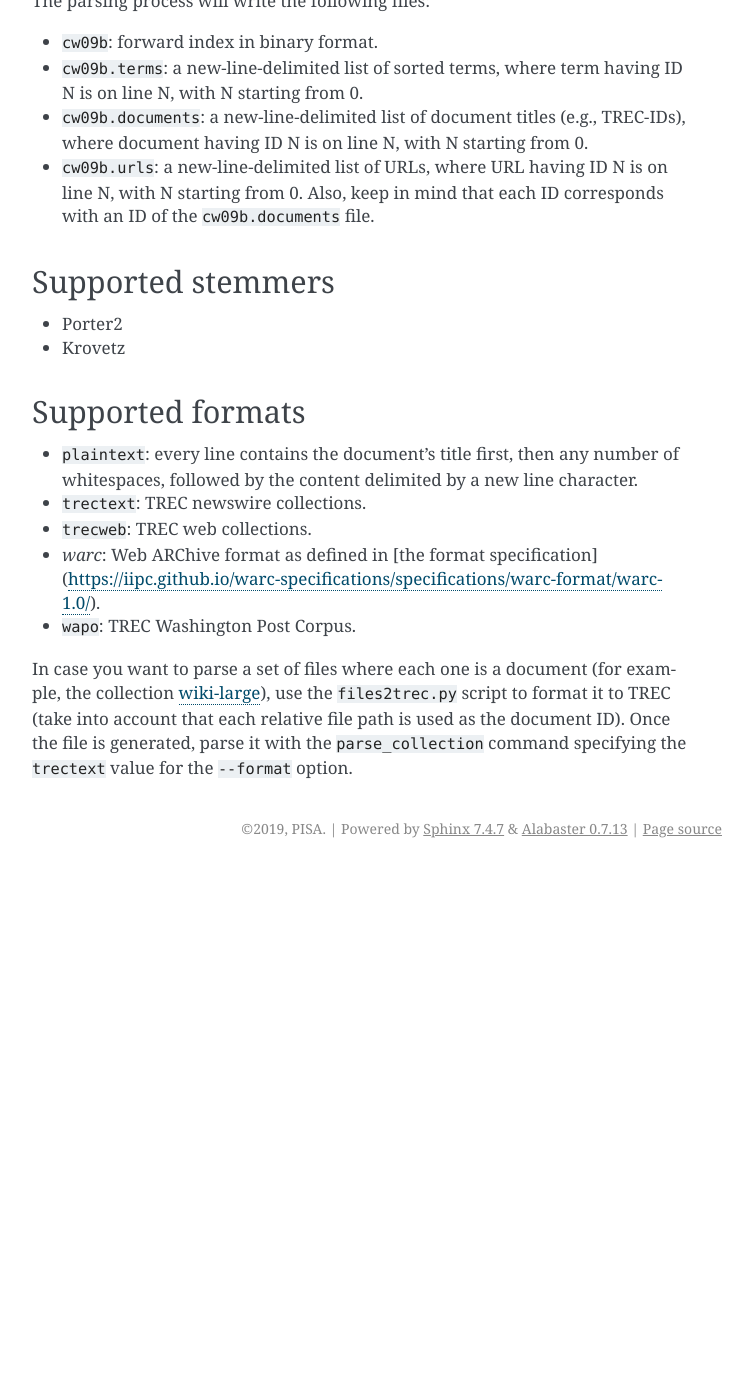
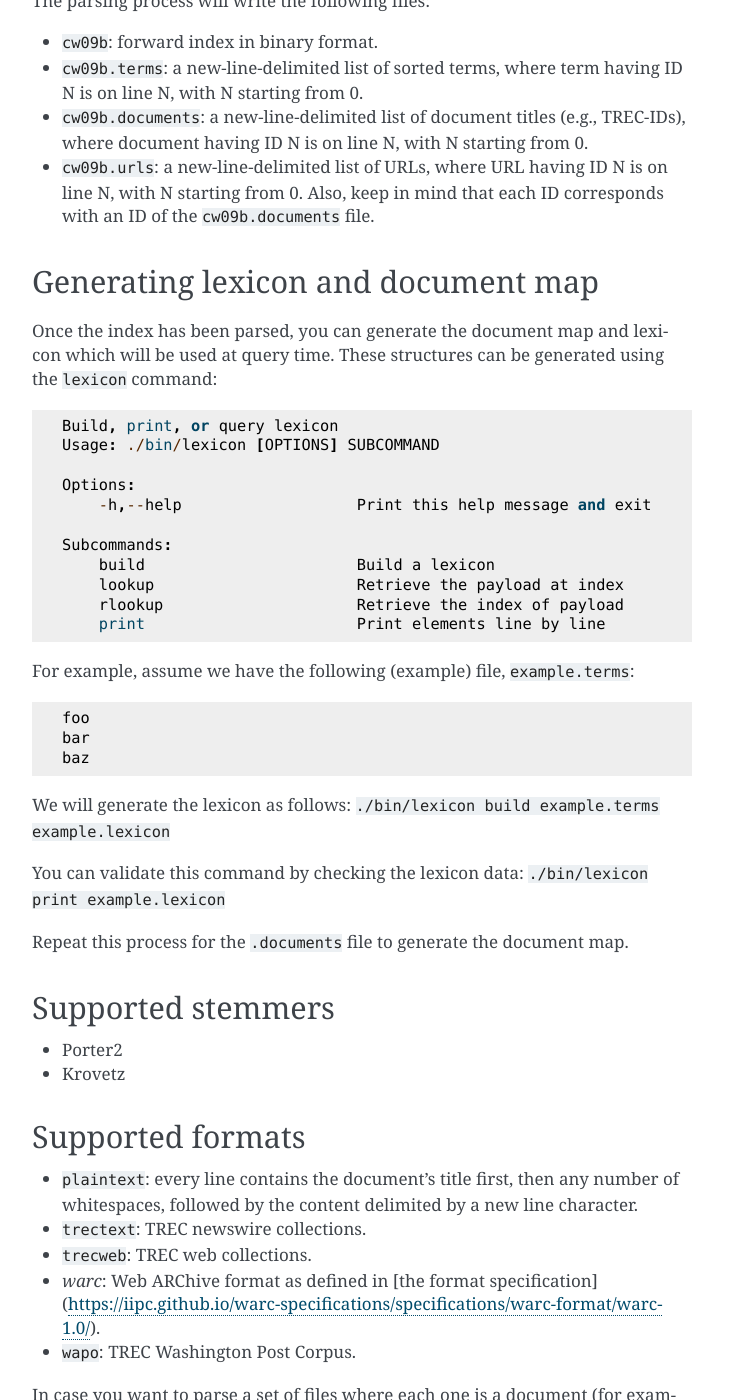
Before and after one commit to pisa-engine/pisa, a Sphinx documentation site: the page built from docs/source/parsing.md, in a window 1280 px wide and 1400 px high, scrolled down 1054 px. Shown: the whole window, without its empty margins (388-1141 px from the left). Built offline with Sphinx 7.4.7, drawn with Linux system fonts in a browser that asks for light colours; before the commit the page ends 1922 px from its top, so only the background shows below that; some of the changed text lies outside the part shown.

Commit message:
Update parsing.md

```diff
--- a/docs/source/parsing.md
+++ b/docs/source/parsing.md
@@ -49,6 +49,34 @@ The parsing process will write the following files:
   line N, with N starting from 0. Also, keep in mind that each ID corresponds with
   an ID of the `cw09b.documents` file.
 
+### Generating lexicon and document map
+Once the index has been parsed, you can generate the document map and lexicon which will be used at query time.
+These structures can be generated using the `lexicon` command:
+
+    Build, print, or query lexicon
+    Usage: ./bin/lexicon [OPTIONS] SUBCOMMAND
+
+    Options:
+        -h,--help                   Print this help message and exit
+
+    Subcommands:
+        build                       Build a lexicon
+        lookup                      Retrieve the payload at index
+        rlookup                     Retrieve the index of payload
+        print                       Print elements line by line
+
+For example, assume we have the following (example) file, `example.terms`:
+
+        foo
+        bar
+        baz
+
+We will generate the lexicon as follows: `./bin/lexicon build example.terms example.lexicon`
+
+You can validate this command by checking the lexicon data: `./bin/lexicon print example.lexicon`
+
+Repeat this process for the `.documents` file to generate the document map.
+
 ### Supported stemmers
 - Porter2
 - Krovetz
```
